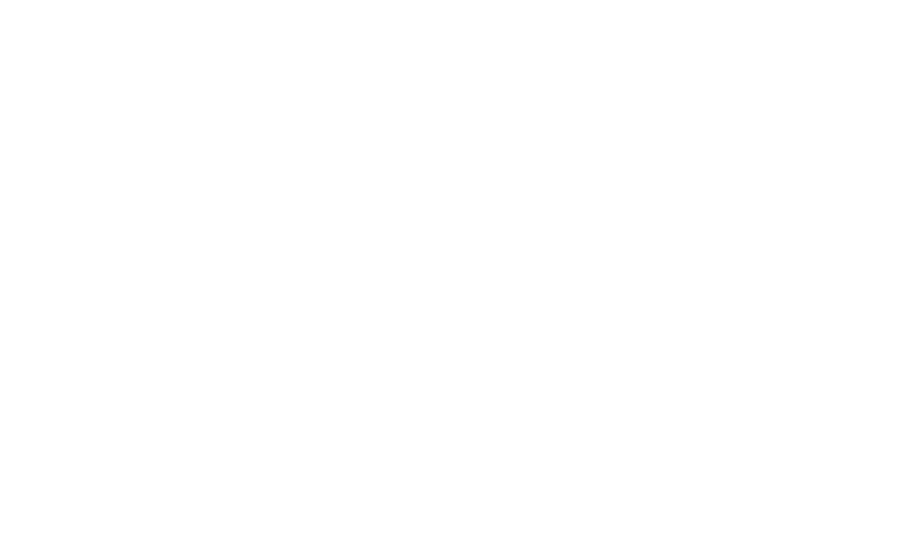
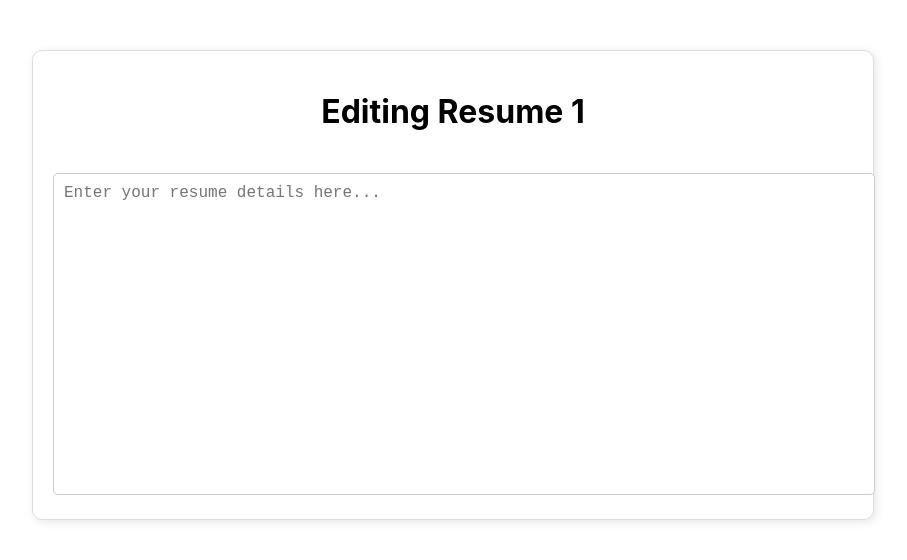
Before and after one commit to Roshang06/ResBuilder, a React (Create React App) app: page /resume/1 in a window 1280 px wide. Before the commit this address had no page. Shown: the top 560 px of the page, without its empty margins (187-1094 px from the left). Built offline with nearby package versions, Linux system fonts and the light colour scheme.

Commit message:
added a resume editor page and fixed some bugs

```diff
--- a/src/App.js
+++ b/src/App.js
@@ -3,6 +3,8 @@ import { BrowserRouter as Router, Routes, Route } from "react-router-dom";
 import Signup from "./pages/Signup";
 import Login from "./pages/Login";
 import Dashboard from "./pages/Dashboard";
+import ResumeEditor from "./pages/ResumeEditor";
+
 
 function App() {
   return (
@@ -12,6 +14,7 @@ function App() {
         <Route path="/signup" element={<Signup />} />
         <Route path="/login" element={<Login />} />
         <Route path="/dashboard" element={<Dashboard />} />
+        <Route path="/resume/:id" element={<ResumeEditor />} />
       </Routes>
     </Router>
   );
--- a/src/Config/firebase.js
+++ b/src/Config/firebase.js
@@ -1,12 +1,11 @@
 // Import the functions you need from the SDKs you need
 import { initializeApp } from "firebase/app";
-import { getAnalytics } from "firebase/analytics";
+//import { getAnalytics } from "firebase/analytics";
 import { getAuth } from "firebase/auth";
-// TODO: Add SDKs for Firebase products that you want to use
-// https://firebase.google.com/docs/web/setup#available-libraries
+import { getFirestore } from "firebase/firestore";
 
-// Your web app's Firebase configuration
-// For Firebase JS SDK v7.20.0 and later, measurementId is optional
+
+
 const firebaseConfig = {
   apiKey: "AIzaSyCdz7fetGqvDU9vU4hQIgKNUMJa2xYowhA",
   authDomain: "resume-builder-7f5c5.firebaseapp.com",
@@ -20,5 +19,6 @@ const firebaseConfig = {
 // Initialize Firebase
 const app = initializeApp(firebaseConfig);
 export const auth = getAuth(app);
+export const db = getFirestore(app);
+//const analytics = getAnalytics(app);
 export default app;
-const analytics = getAnalytics(app);
--- a/src/pages/Dashboard.js
+++ b/src/pages/Dashboard.js
@@ -1,3 +1,4 @@
+/*
 import React, { useEffect, useState } from "react";
 import { auth } from "../config/firebase";
 import { onAuthStateChanged, signOut } from "firebase/auth";
@@ -37,6 +38,107 @@ function Dashboard() {
     setProjects([...projects, newProject]);
   };
 
+  // Navigate to the resume editor for a specific project
+  const openResumeEditor = (id) => {
+    navigate(`/resume/${id}`);
+  };
+
+  return (
+    <div className="dashboard-container">
+      {}
+      <div className="dashboard-header">
+        <h1>Dashboard</h1>
+        {user && (
+          <div className="user-info">
+            <p>{user.email}</p>
+            <button className="logout-btn" onClick={handleLogout}>Logout</button>
+          </div>
+        )}
+      </div>
+
+      {}
+      <div className="project-container">
+        <div className="project-card add-card" onClick={addNewProject}>
+          <h2>+ Add Resume Project</h2>
+        </div>
+        {projects.map((project) => (
+          <div className="project-card" key={project.id} onClick={() => openResumeEditor(project.id)}>
+            <h2>{project.title}</h2>
+          </div>
+        ))}
+      </div>
+    </div>
+  );
+}
+
+export default Dashboard;*/
+
+
+import React, { useEffect, useState } from "react";
+import { auth } from "../config/firebase";
+import { onAuthStateChanged, signOut } from "firebase/auth";
+import { useNavigate } from "react-router-dom";
+import "../styles/Dashboard.css";
+
+function Dashboard() {
+  const [user, setUser] = useState(null);
+  const [projects, setProjects] = useState([]);
+  const navigate = useNavigate();
+
+  // ✅ Load projects from local storage when user logs in
+  useEffect(() => {
+    const unsubscribe = onAuthStateChanged(auth, (currentUser) => {
+      if (currentUser) {
+        setUser(currentUser);
+        loadProjects(currentUser.uid);
+      } else {
+        setProjects([]);
+        navigate("/login");
+      }
+    });
+
+    return () => unsubscribe();
+  }, [navigate]);
+
+  // ✅ Load projects from local storage per user
+  const loadProjects = (userId) => {
+    const savedProjects = localStorage.getItem(`projects_${userId}`);
+    if (savedProjects) {
+      setProjects(JSON.parse(savedProjects));
+    }
+  };
+
+  // ✅ Save projects to local storage per user
+  const saveProjects = (userId, projects) => {
+    localStorage.setItem(`projects_${userId}`, JSON.stringify(projects));
+  };
+
+  // ✅ Add new project and save to local storage
+  const addNewProject = () => {
+    if (!user) return;
+
+    const newProject = {
+      id: projects.length + 1,
+      title: `New Resume Project ${projects.length + 1}`,
+    };
+
+    const updatedProjects = [...projects, newProject];
+    setProjects(updatedProjects);
+    saveProjects(user.uid, updatedProjects); // ✅ Save to local storage
+  };
+
+  // ✅ Navigate to resume editor
+  const openResumeEditor = (id) => {
+    navigate(`/resume/${id}`);
+  };
+
+  // ✅ Logout and clear state
+  const handleLogout = async () => {
+    await signOut(auth);
+    setProjects([]);
+    navigate("/login");
+  };
+
   return (
     <div className="dashboard-container">
       {/* Header */}
@@ -56,7 +158,7 @@ function Dashboard() {
           <h2>+ Add Resume Project</h2>
         </div>
         {projects.map((project) => (
-          <div className="project-card" key={project.id} onClick={() => alert(`Opening ${project.title}`)}>
+          <div className="project-card" key={project.id} onClick={() => openResumeEditor(project.id)}>
             <h2>{project.title}</h2>
           </div>
         ))}
--- /dev/null
+++ b/src/pages/ResumeEditor.js
@@ -0,0 +1,16 @@
+import React from "react";
+import { useParams } from "react-router-dom";
+import "../styles/ResumeEditor.css";
+
+const ResumeEditor = () => {
+  const { id } = useParams(); // Get the resume ID from the URL
+
+  return (
+    <div className="resume-editor-container">
+      <h1>Editing Resume {id}</h1>
+      <textarea placeholder="Enter your resume details here..." className="resume-textarea" />
+    </div>
+  );
+};
+
+export default ResumeEditor;
--- /dev/null
+++ b/src/styles/ResumeEditor.css
@@ -0,0 +1,20 @@
+.resume-editor-container {
+    max-width: 800px;
+    margin: 50px auto;
+    padding: 20px;
+    border: 1px solid #ddd;
+    border-radius: 10px;
+    box-shadow: 2px 2px 10px rgba(0, 0, 0, 0.1);
+    text-align: center;
+  }
+
+  .resume-textarea {
+    width: 100%;
+    height: 300px;
+    margin-top: 20px;
+    padding: 10px;
+    font-size: 16px;
+    border: 1px solid #ccc;
+    border-radius: 5px;
+    resize: none;
+  }
```
